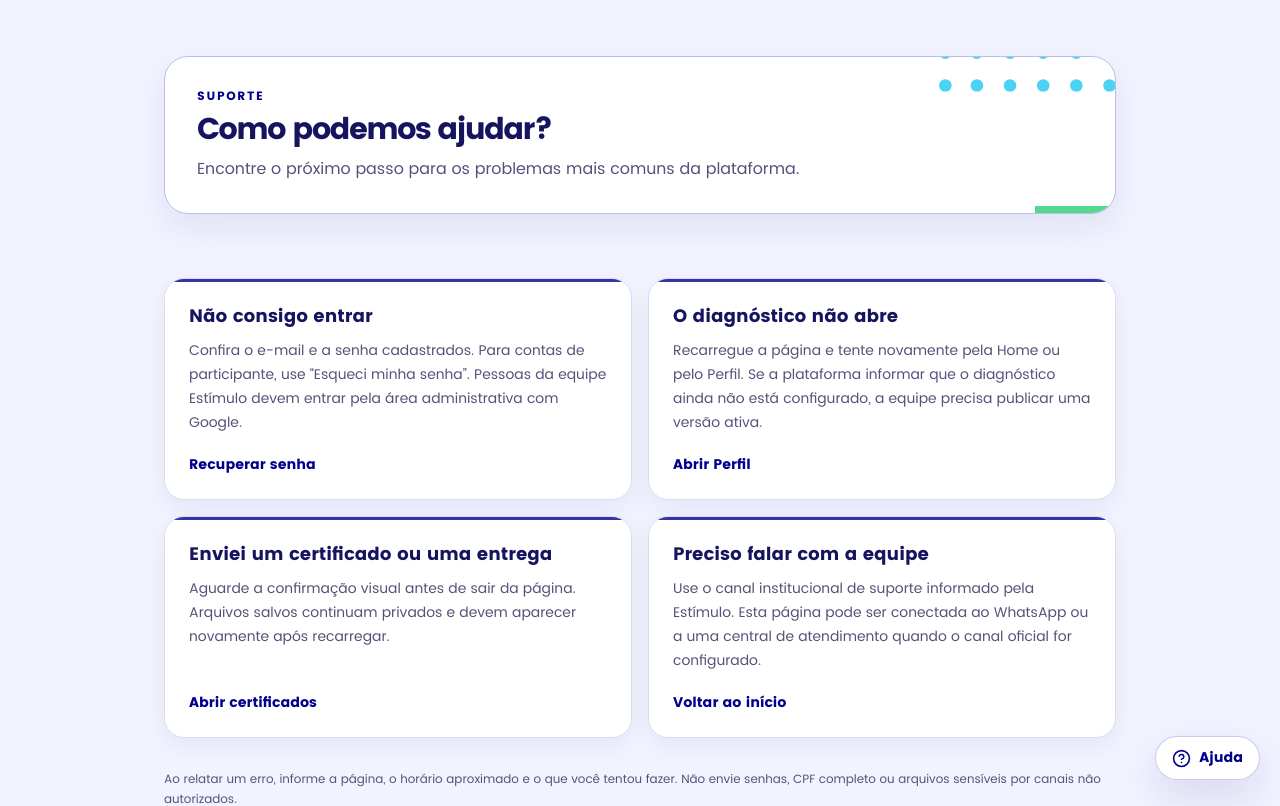
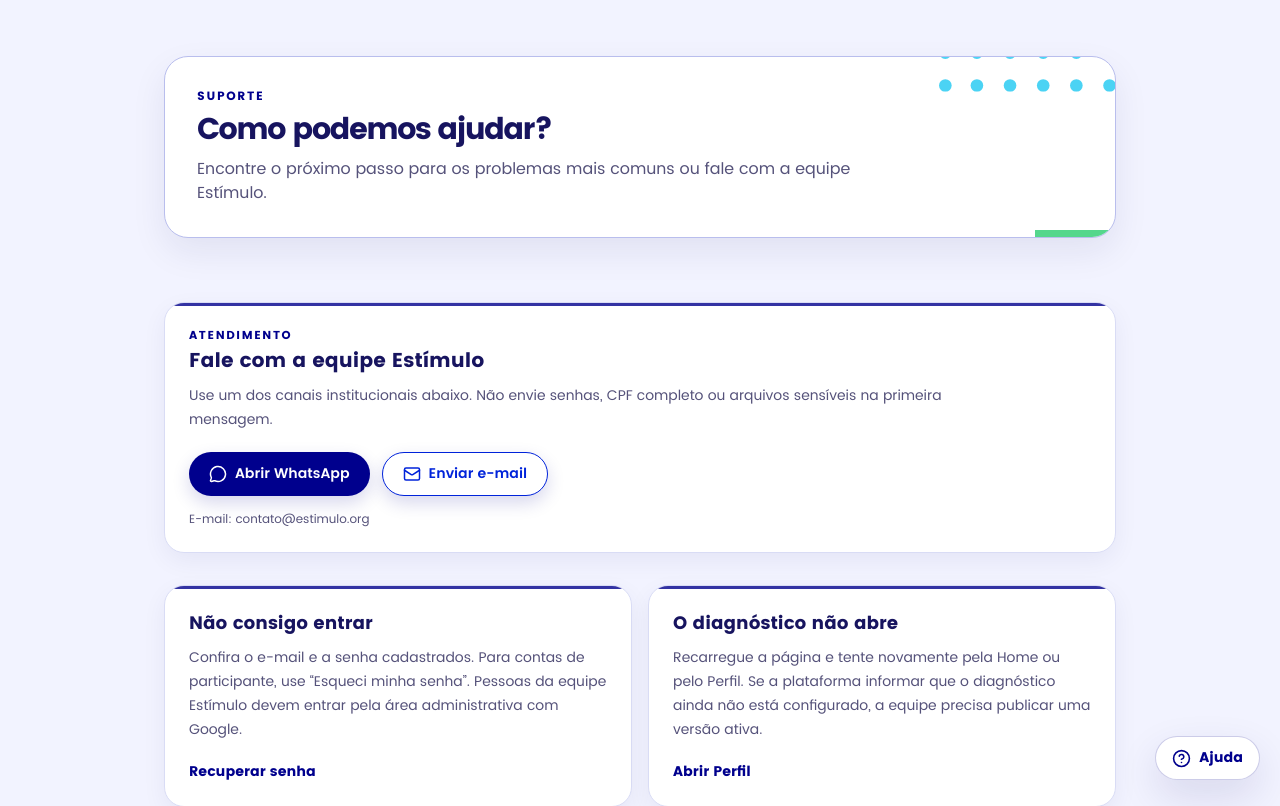
Before and after one commit to pablo-marchina/LMS-estimulo, a Next.js app in the folder apps/web/: page /ajuda in a window 1280 px wide. Shown: the top 806 px of the page. Built offline with nearby package versions, Linux system fonts and the light colour scheme; no server answers.

Commit message:
fix(support): make help channels actionable

```diff
--- a/apps/web/app/ajuda/page.tsx
+++ b/apps/web/app/ajuda/page.tsx
@@ -1,8 +1,29 @@
 import Link from "next/link";
+import { Mail, MessageCircle } from "lucide-react";
+import { ButtonLink } from "@/components/ui/button";
 import { Card } from "@/components/ui/card";
 import { PageHeader } from "@/components/ui/page-header";
 
 export const metadata = { title: "Ajuda | Plataforma Estímulo" };
+
+const defaultSupportEmail = "contato@estimulo.org";
+const defaultSupportWhatsAppUrl = "https://wa.me/5511935027090";
+
+function supportEmail() {
+  const candidate = process.env.SUPPORT_EMAIL?.trim().toLowerCase() ?? "";
+  return /^[^\s@]+@[^\s@]+\.[^\s@]+$/u.test(candidate) ? candidate : defaultSupportEmail;
+}
+
+function supportWhatsAppUrl() {
+  const candidate = process.env.SUPPORT_WHATSAPP_URL?.trim() ?? "";
+  try {
+    const url = new URL(candidate || defaultSupportWhatsAppUrl);
+    if (url.protocol !== "https:") return defaultSupportWhatsAppUrl;
+    return url.toString();
+  } catch {
+    return defaultSupportWhatsAppUrl;
+  }
+}
 
 const topics = [
   {
@@ -23,19 +44,30 @@ const topics = [
     href: "/empreendedor/conquistas",
     link: "Abrir certificados",
   },
-  {
-    title: "Preciso falar com a equipe",
-    body: "Use o canal institucional de suporte informado pela Estímulo. Esta página pode ser conectada ao WhatsApp ou a uma central de atendimento quando o canal oficial for configurado.",
-    href: "/",
-    link: "Voltar ao início",
-  },
 ] as const;
 
 export default function HelpPage() {
+  const email = supportEmail();
+  const whatsAppUrl = supportWhatsAppUrl();
+
   return (
     <main className="mx-auto grid min-h-dvh max-w-5xl gap-8 px-5 py-10 lg:px-9 lg:py-14">
-      <PageHeader eyebrow="Suporte" title="Como podemos ajudar?" description="Encontre o próximo passo para os problemas mais comuns da plataforma." />
-      <div className="grid gap-4 sm:grid-cols-2">
+      <PageHeader eyebrow="Suporte" title="Como podemos ajudar?" description="Encontre o próximo passo para os problemas mais comuns ou fale com a equipe Estímulo." />
+
+      <section className="grid gap-4 sm:grid-cols-2" aria-labelledby="falar-com-equipe">
+        <Card className="sm:col-span-2">
+          <p className="brand-kicker">Atendimento</p>
+          <h2 id="falar-com-equipe" className="mt-1 text-xl font-black text-secondary">Fale com a equipe Estímulo</h2>
+          <p className="mt-2 max-w-3xl text-sm leading-6 text-muted">Use um dos canais institucionais abaixo. Não envie senhas, CPF completo ou arquivos sensíveis na primeira mensagem.</p>
+          <div className="mt-5 flex flex-wrap gap-3">
+            <ButtonLink href={whatsAppUrl} target="_blank" rel="noreferrer" icon={<MessageCircle size={18} aria-hidden="true" />}>Abrir WhatsApp</ButtonLink>
+            <ButtonLink href={`mailto:${email}`} variant="secondary" icon={<Mail size={18} aria-hidden="true" />}>Enviar e-mail</ButtonLink>
+          </div>
+          <p className="mt-4 text-xs text-muted">E-mail: {email}</p>
+        </Card>
+      </section>
+
+      <section className="grid gap-4 sm:grid-cols-2" aria-label="Dúvidas frequentes">
         {topics.map((topic) => (
           <Card key={topic.title} className="flex flex-col">
             <h2 className="text-lg font-black text-secondary">{topic.title}</h2>
@@ -45,8 +77,9 @@ export default function HelpPage() {
             </Link>
           </Card>
         ))}
-      </div>
-      <p className="text-xs leading-5 text-muted">Ao relatar um erro, informe a página, o horário aproximado e o que você tentou fazer. Não envie senhas, CPF completo ou arquivos sensíveis por canais não autorizados.</p>
+      </section>
+
+      <p className="text-xs leading-5 text-muted">Ao relatar um erro, informe a página, o horário aproximado e o que você tentou fazer. A equipe pode pedir dados adicionais apenas pelo fluxo autorizado de atendimento.</p>
     </main>
   );
 }
```
